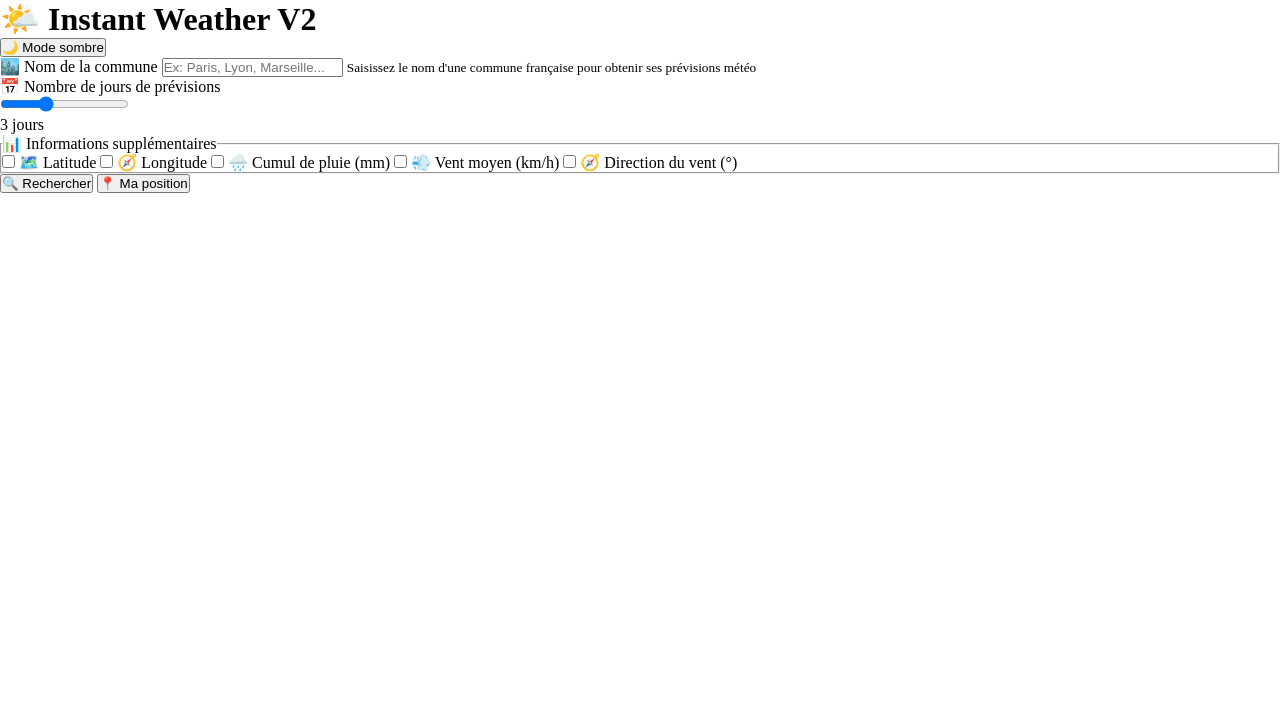
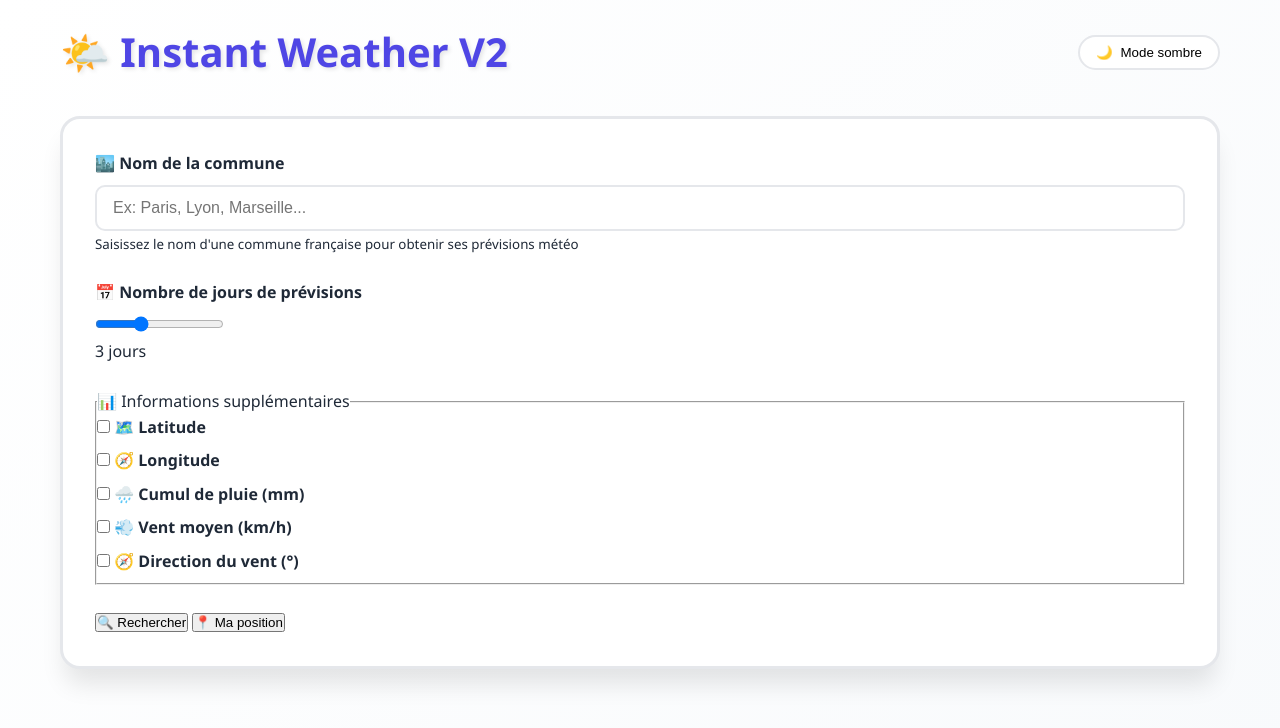
Before and after one commit to Enzobeu/INSTANT-WEATHER-V2, a plain HTML site: page index.html in a window 1280 px wide. Drawn offline with Linux system fonts and the light colour scheme.

Commit message:
header et formulaire

```diff
--- a/css/style.css
+++ b/css/style.css
@@ -32,3 +32,95 @@
     padding: 0;
     box-sizing: border-box;
 }
+
+body {
+    font-family: 'Segoe UI', Tahoma, Geneva, Verdana, sans-serif;
+    background: linear-gradient(135deg, var(--bg-primary) 0%, var(--bg-secondary) 100%);
+    color: var(--text-primary);
+    line-height: 1.6;
+    min-height: 100vh;
+    transition: all 0.3s ease;
+}
+
+.container {
+    max-width: 1200px;
+    margin: 0 auto;
+    padding: 20px;
+}
+
+/* Header */
+header {
+    text-align: center;
+    margin-bottom: 2rem;
+    position: relative;
+}
+
+.header-content {
+    display: flex;
+    justify-content: space-between;
+    align-items: center;
+    flex-wrap: wrap;
+    gap: 1rem;
+}
+
+h1 {
+    color: var(--primary-color);
+    font-size: 2.5rem;
+    font-weight: 700;
+    text-shadow: 2px 2px 4px rgba(0, 0, 0, 0.1);
+}
+
+.theme-toggle {
+    background: var(--bg-card);
+    border: 2px solid var(--border-color);
+    border-radius: 50px;
+    padding: 0.5rem 1rem;
+    cursor: pointer;
+    transition: all 0.3s ease;
+    display: flex;
+    align-items: center;
+    gap: 0.5rem;
+}
+
+.theme-toggle:hover {
+    transform: translateY(-2px);
+    box-shadow: var(--shadow);
+}
+
+/* Formulaire */
+.weather-form {
+    background: var(--bg-card);
+    padding: 2rem;
+    border-radius: 20px;
+    box-shadow: var(--shadow-lg);
+    margin-bottom: 2rem;
+    border: 3px solid var(--border-color);
+}
+
+.form-group {
+    margin-bottom: 1.5rem;
+}
+
+label {
+    display: block;
+    margin-bottom: 0.5rem;
+    font-weight: 600;
+    color: var(--text-primary);
+}
+
+input[type="text"] {
+    width: 100%;
+    padding: 0.75rem 1rem;
+    border: 2px solid var(--border-color);
+    border-radius: 10px;
+    font-size: 1rem;
+    background: var(--bg-primary);
+    color: var(--text-primary);
+    transition: all 0.3s ease;
+}
+
+input[type="text"]:focus {
+    outline: none;
+    border-color: var(--primary-color);
+    box-shadow: 0 0 0 3px rgba(79, 70, 229, 0.1);
+}
```
